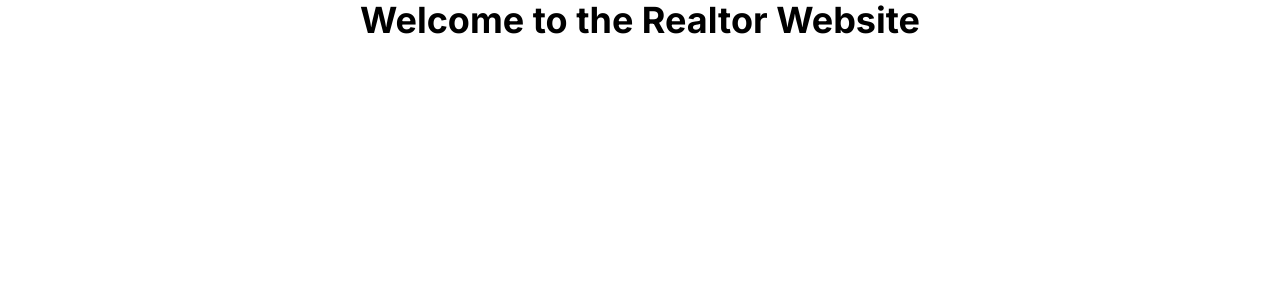
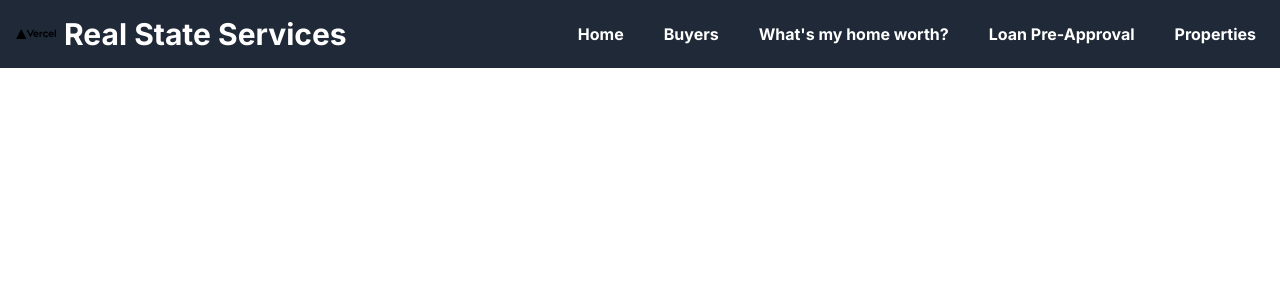
Before and after one commit to Xxuan001/RealEstate, a Next.js app in the folder my-app/: page / in a window 1280 px wide. Shown: the top 300 px of the page. Built offline with nearby package versions, Linux system fonts and the light colour scheme.

Commit message:
added the header bar on top of page

```diff
--- a/my-app/src/app/page.js
+++ b/my-app/src/app/page.js
@@ -2,8 +2,35 @@ import Image from "next/image";
 
 export default function Home() {
   return (
-    <div className="container text-center">
-      <h1 className="text-4xl font-bold text-black">Welcome to the Realtor Website</h1>
+    // create a navbar on top of the page
+    <div className="flex justify-between p-4 bg-gray-800 text-white">
+      <div className="flex items-center">
+        <Image src="/vercel.svg" alt="logo" width={40} height={40} />
+        <h1 className="ml-2 text-3xl font-bold">
+
+          Real State Services</h1>
+      </div>
+      <div className="flex items-center bg-gray-800">
+        <button className="ml-6 bg-gray-800 hover:bg-blue-700 text-white font-bold py-1 px-2 rounded">
+          Home
+        </button>
+
+        <button className="ml-6 bg-gray-800 hover:bg-blue-700 text-white font-bold py-1 px-2 rounded">
+          Buyers
+        </button>
+
+        <button className="ml-6 bg-gray-800 hover:bg-blue-700 text-white font-bold py-1 px-2 rounded">
+          What's my home worth?
+        </button>
+
+        <button className="ml-6 bg-gray-800 hover:bg-blue-700 text-white font-bold py-1 px-2 rounded">
+          Loan Pre-Approval
+        </button>
+
+        <button className="ml-6 bg-gray-800 hover:bg-blue-700 text-white font-bold py-1 px-2 rounded">
+          Properties
+        </button>
+      </div>
     </div>
   );
 }
```
